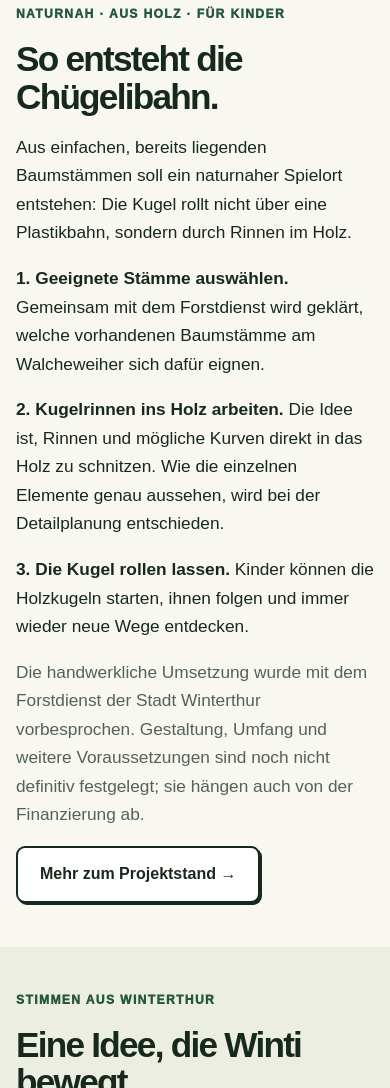
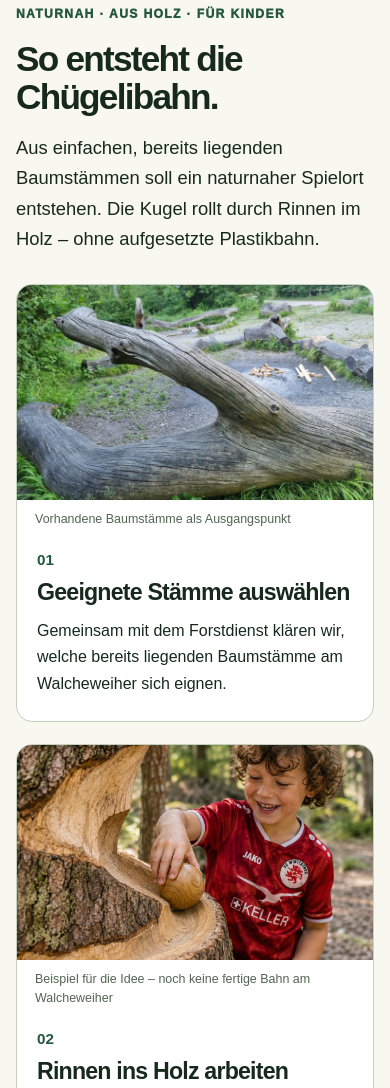
Before and after one commit to stefanott1007/chuegelibahn, a plain HTML site: page index.html in a window 390 px wide. Shown: the part 860-1948 px from the top of the page. Drawn offline with Linux system fonts and the light colour scheme.

Commit message:
Bildstrecke: So entsteht die Chügelibahn (#2)
* Startseite: Bauschritte mit bestehenden Bildern veranschaulichen

* Responsive Karten für drei Bauschritte gestalten

```diff
--- a/index.html
+++ b/index.html
@@ -55,36 +55,55 @@
             </div>
           </div>
         </div>
-        <section class="section story-section">
-          <div class="shell story-copy">
+        <section class="section story-section" aria-labelledby="build-title">
+          <div class="shell">
             <div class="eyebrow">Naturnah · aus Holz · für Kinder</div>
-            <h2>So entsteht die Chügelibahn.</h2>
-            <div class="story-text">
-              <p>
-                Aus einfachen, bereits liegenden Baumstämmen soll ein naturnaher Spielort
-                entstehen: Die Kugel rollt nicht über eine Plastikbahn, sondern durch Rinnen
-                im Holz.
-              </p>
-              <p>
-                <strong>1. Geeignete Stämme auswählen.</strong> Gemeinsam mit dem Forstdienst
-                wird geklärt, welche vorhandenen Baumstämme am Walcheweiher sich dafür eignen.
-              </p>
-              <p>
-                <strong>2. Kugelrinnen ins Holz arbeiten.</strong> Die Idee ist, Rinnen und
-                mögliche Kurven direkt in das Holz zu schnitzen. Wie die einzelnen Elemente
-                genau aussehen, wird bei der Detailplanung entschieden.
-              </p>
-              <p>
-                <strong>3. Die Kugel rollen lassen.</strong> Kinder können die Holzkugeln
-                starten, ihnen folgen und immer wieder neue Wege entdecken.
-              </p>
-              <p class="smallprint">
-                Die handwerkliche Umsetzung wurde mit dem Forstdienst der Stadt Winterthur
-                vorbesprochen. Gestaltung, Umfang und weitere Voraussetzungen sind noch
-                nicht definitiv festgelegt; sie hängen auch von der Finanzierung ab.
-              </p>
-              <a class="btn light" href="transparenz.html">Mehr zum Projektstand →</a>
+            <h2 id="build-title">So entsteht die Chügelibahn.</h2>
+            <p class="build-intro">
+              Aus einfachen, bereits liegenden Baumstämmen soll ein naturnaher Spielort entstehen.
+              Die Kugel rollt durch Rinnen im Holz – ohne aufgesetzte Plastikbahn.
+            </p>
+            <div class="build-steps">
+              <article class="build-step">
+                <figure>
+                  <img src="bilder/baumstaemme-uebersicht.jpg" loading="lazy" alt="Liegende Baumstämme als Ausgangsmaterial für die geplante Chügelibahn" />
+                  <figcaption>Vorhandene Baumstämme als Ausgangspunkt</figcaption>
+                </figure>
+                <div class="build-step-copy">
+                  <span class="build-number">01</span>
+                  <h3>Geeignete Stämme auswählen</h3>
+                  <p>Gemeinsam mit dem Forstdienst klären wir, welche bereits liegenden Baumstämme am Walcheweiher sich eignen.</p>
+                </div>
+              </article>
+              <article class="build-step">
+                <figure>
+                  <img src="bilder/kugelbahn-beispiel.jpg" loading="lazy" alt="Beispiel einer Holzkugelbahn mit Rinnen, die in Holz gearbeitet sind" />
+                  <figcaption>Beispiel für die Idee – noch keine fertige Bahn am Walcheweiher</figcaption>
+                </figure>
+                <div class="build-step-copy">
+                  <span class="build-number">02</span>
+                  <h3>Rinnen ins Holz arbeiten</h3>
+                  <p>Die Kugelrinnen werden direkt ins Holz gearbeitet. Kurven, Übergänge und die genaue Form legen wir erst bei der Detailplanung fest.</p>
+                </div>
+              </article>
+              <article class="build-step">
+                <figure>
+                  <img src="bilder/kinder-spielen.jpg" loading="lazy" alt="Symbolbild: Kinder entdecken eine Holzkugelbahn im Wald" />
+                  <figcaption>Symbolbild: So könnte das spätere Spielerlebnis aussehen</figcaption>
+                </figure>
+                <div class="build-step-copy">
+                  <span class="build-number">03</span>
+                  <h3>Die Kugel rollen lassen</h3>
+                  <p>Dann können Kinder ihre Holzkugel starten, ihr folgen und die verschiedenen Elemente immer wieder neu entdecken.</p>
+                </div>
+              </article>
             </div>
+            <p class="smallprint build-disclaimer">
+              Die Umsetzung ist mit dem Forstdienst der Stadt Winterthur vorbesprochen.
+              Welche Stämme verwendet werden und wie die Bahn genau aussehen wird, ist noch offen
+              und hängt unter anderem von der Finanzierung und den weiteren Absprachen ab.
+            </p>
+            <a class="btn light" href="transparenz.html">Mehr zum Projektstand →</a>
           </div>
         </section>
         <section class="section alt home-voices" aria-labelledby="home-voices-title">
--- a/styles.css
+++ b/styles.css
@@ -2033,3 +2033,67 @@ body {
   border-top: 1px solid #cbd6c7;
   margin: 24px 0;
 }
+
+/* Homepage: three illustrated steps for building the Chügelibahn */
+.build-intro {
+  max-width: 760px;
+  font-size: 1.15rem;
+  margin-bottom: 30px;
+}
+.build-steps {
+  display: grid;
+  grid-template-columns: repeat(3, minmax(0, 1fr));
+  gap: 22px;
+  margin: 28px 0;
+}
+.build-step {
+  overflow: hidden;
+  border: 1px solid var(--border);
+  background: #fff;
+  border-radius: 16px;
+}
+.build-step figure {
+  margin: 0;
+}
+.build-step img {
+  display: block;
+  width: 100%;
+  height: 230px;
+  object-fit: cover;
+}
+.build-step figcaption {
+  padding: 10px 18px 0;
+  font-size: .78rem;
+  color: var(--muted);
+}
+.build-step-copy {
+  padding: 18px 20px 24px;
+}
+.build-number {
+  display: inline-block;
+  font-size: .95rem;
+  font-weight: 900;
+  color: var(--green);
+  margin-bottom: 8px;
+}
+.build-step h3 {
+  font-size: 1.45rem;
+  line-height: 1.15;
+  margin-bottom: 12px;
+}
+.build-step p {
+  margin: 0;
+}
+.build-disclaimer {
+  max-width: 900px;
+  margin: 22px 0;
+}
+@media (max-width: 880px) {
+  .build-steps { grid-template-columns: 1fr; }
+  .build-step { display: grid; grid-template-columns: minmax(0, 1fr) minmax(0, 1fr); }
+  .build-step img { height: 100%; min-height: 220px; }
+}
+@media (max-width: 600px) {
+  .build-step { display: block; }
+  .build-step img { height: 215px; min-height: 0; }
+}
```
